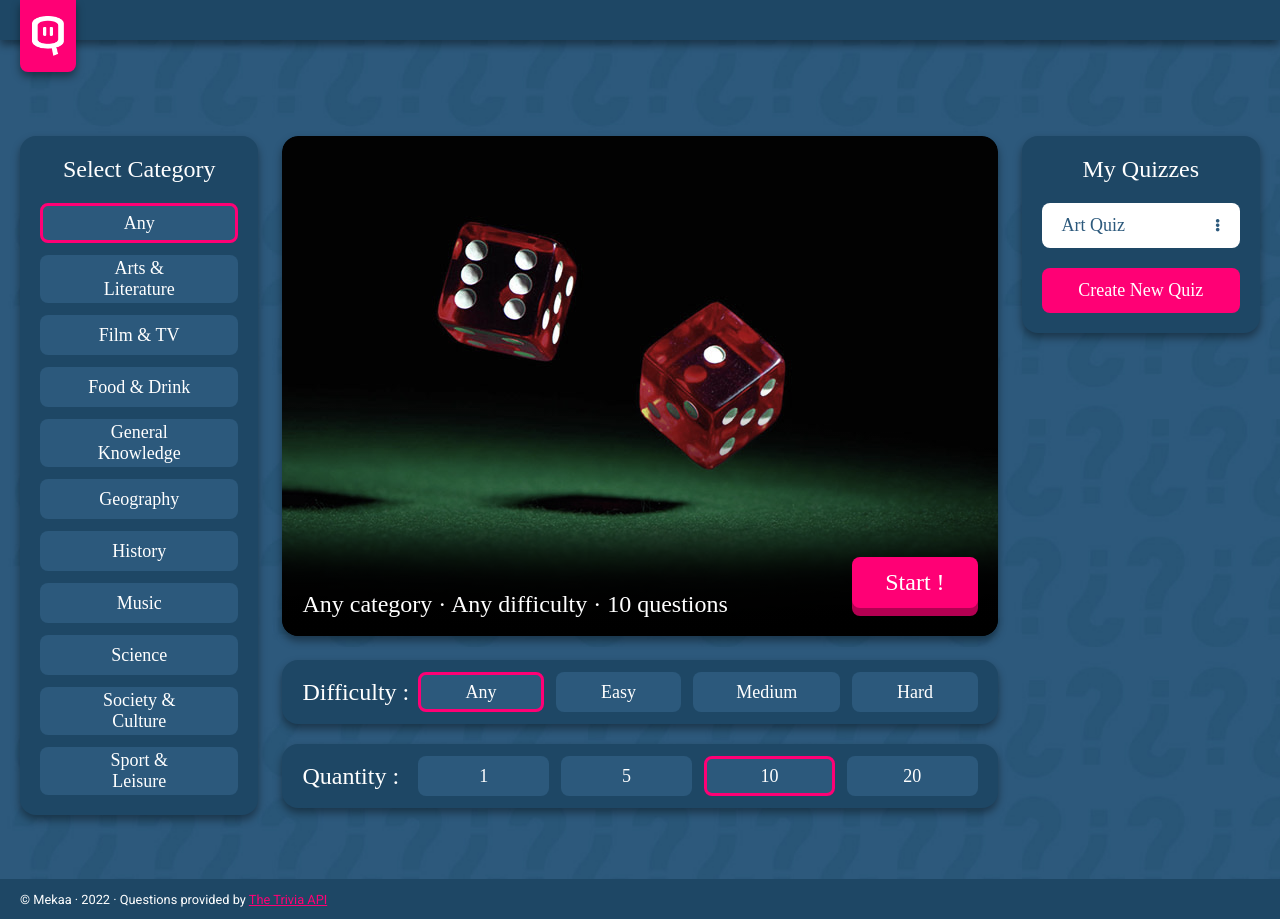
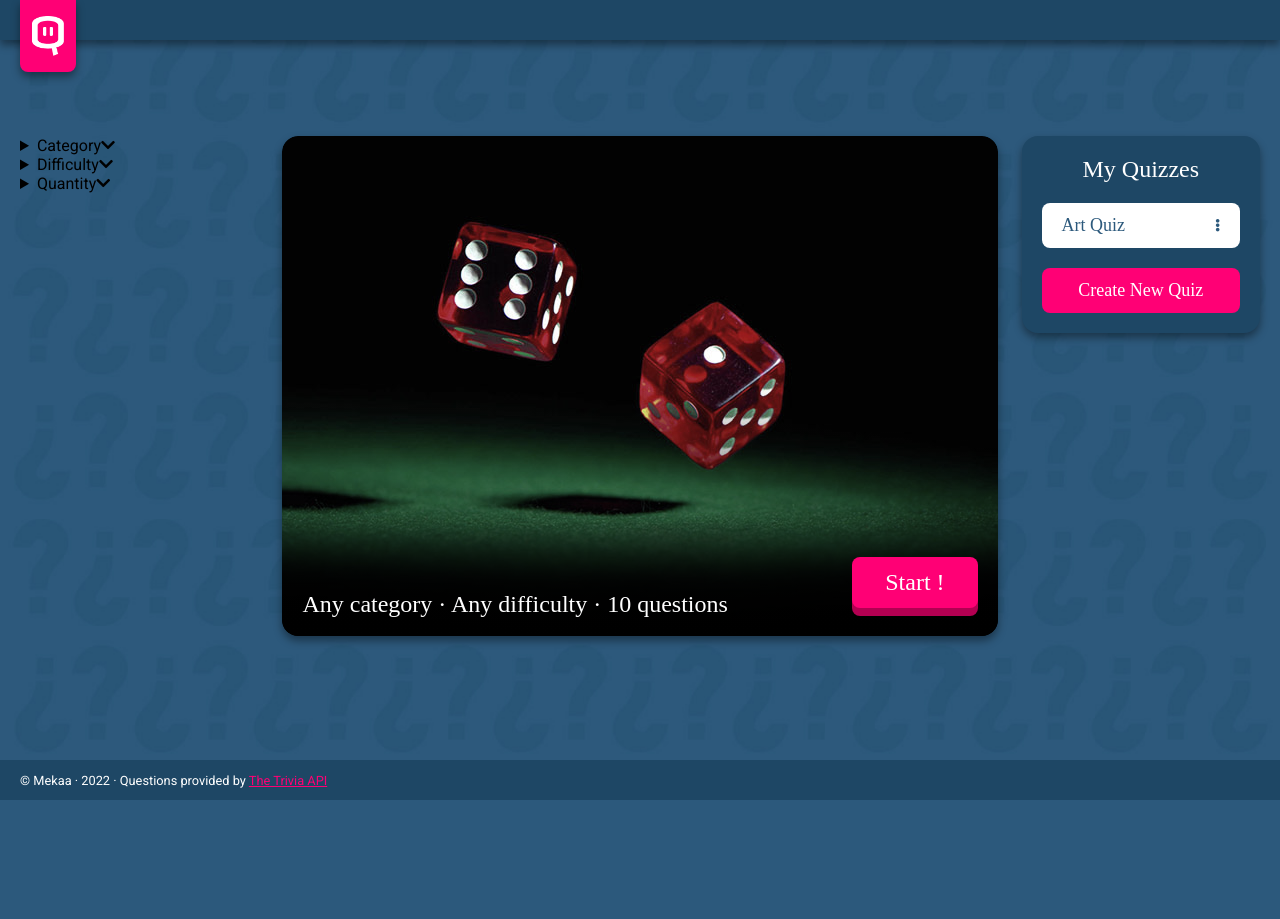
Before and after one commit to RmiMekaa/QuizzApp, a React (Create React App) app: page / in a window 1280 px wide. After the commit the page ends 800 px from the top, so only its background shows below. Built offline with nearby package versions, Linux system fonts and the light colour scheme; a web font is replaced by a local one.

Commit message:
Refacto options

```diff
--- /dev/null
+++ b/src/components/OptionsDropdown.jsx
@@ -0,0 +1,22 @@
+import React from 'react'
+
+export default function OptionsDropdown({ options, heading, remotedState, state, updateState }) {
+
+  return (
+    <details className='optionDropdown'>
+      <summary>{heading}</summary>
+      <div className='optionDropdown__content'>
+        {options.map(option => {
+          return (
+            <button
+              key={'option__' + option}
+              className={(option === state[remotedState]) ? 'active' : null}
+              onClick={() => updateState({ ...state, [remotedState]: option })}>
+              {option}
+            </button>
+          )
+        })}
+      </div>
+    </details>
+  )
+}
--- a/src/components/OptionsPicker.jsx
+++ /dev/null
@@ -1,19 +0,0 @@
-import React from 'react'
-
-export default function OptionsPicker({ options, heading, remotedState, state, updateState, direction = "row" }) {
-  return (
-    <div className={direction === 'column' ? 'optionsPicker column' : 'optionsPicker'}>
-      <h3>{heading}</h3>
-      {options.map(option => {
-        return (
-          <button
-            key={'option__' + option}
-            className={(option === state[remotedState]) ? 'active' : null}
-            onClick={() => updateState({ ...state, [remotedState]: option })}>
-            {option}
-          </button>
-        )
-      })}
-    </div>
-  )
-}
--- a/src/pages/HomePage.jsx
+++ b/src/pages/HomePage.jsx
@@ -1,48 +1,55 @@
 import React, { useState } from 'react'
 import CustomQuizzes from '../components/CustomQuizzes';
 import { difficultyOptions, quantityOptions, categoryOptions } from '../data/options';
-import OptionsPicker from '../components/OptionsPicker';
+import OptionsDropdown from '../components/OptionsDropdown';
 import StartWindow from '../components/StartWindow';
 
 export default function HomePage({ appState, setAppState }) {
   const [loading, setLoading] = useState(false);
   const [error, setError] = useState(null);
 
+  const details = document.querySelectorAll("details");
+  details.forEach((targetDetail) => {
+    targetDetail.addEventListener("click", () => {
+      // Close all the details that are not targetDetail.
+      details.forEach((detail) => {
+        if (detail !== targetDetail) {
+          detail.removeAttribute("open");
+        }
+      });
+    });
+  });
+
   if (loading) return <p>Loading...</p>;
   if (error) return <p>{error}</p>;
 
   return (
     <section className='homePage'>
-      <OptionsPicker
+      <div className='homePage__options'>
+        <OptionsDropdown
           options={categoryOptions}
-        heading="Select Category"
+          heading="Category"
           remotedState='selectedCategory'
           state={appState}
           updateState={setAppState}
-        direction='column'
         />
-
-      <div className='centralColumn'>
-        <StartWindow {...{ appState, setAppState, setLoading, setError }} />
-        <div style={{ height: '20%', display: 'flex', flexDirection: 'column', gap: '1.25rem' }}>
-          <OptionsPicker
+        <OptionsDropdown
           options={difficultyOptions}
-            heading="Difficulty :"
+          heading="Difficulty"
           remotedState='selectedDifficulty'
           state={appState}
           updateState={setAppState}
-            direction="row"
         />
-          <OptionsPicker
+        <OptionsDropdown
           options={quantityOptions}
-            heading="Quantity :"
+          heading="Quantity"
           remotedState='selectedQuantity'
           state={appState}
           updateState={setAppState}
-            direction="row"
         />
       </div>
-      </div>
+
+      <StartWindow {...{ appState, setAppState, setLoading, setError }} />
 
       <CustomQuizzes {...{ appState, setAppState }} />
 
```
Lines whose indentation alone changed are shown as unchanged.
